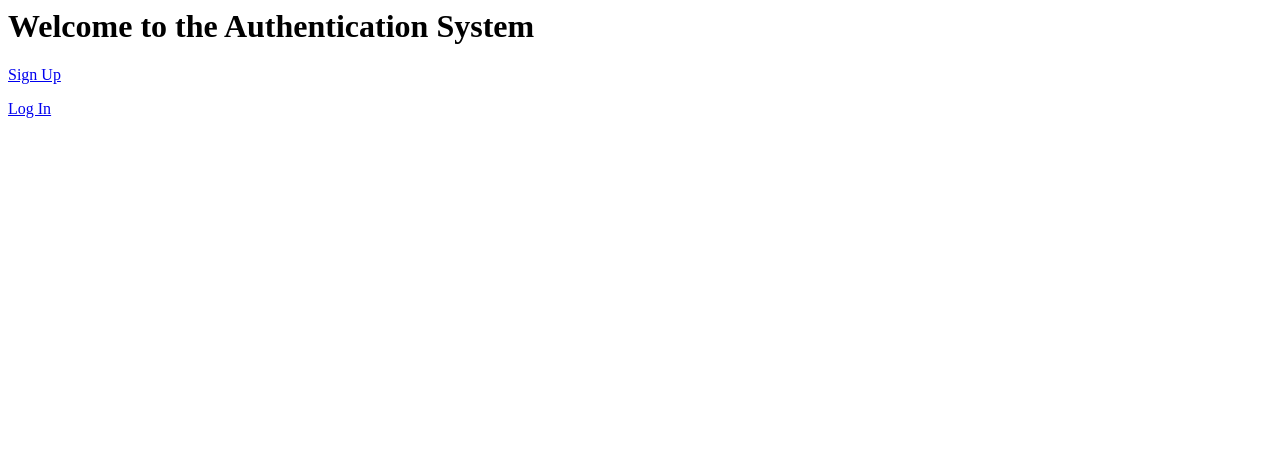
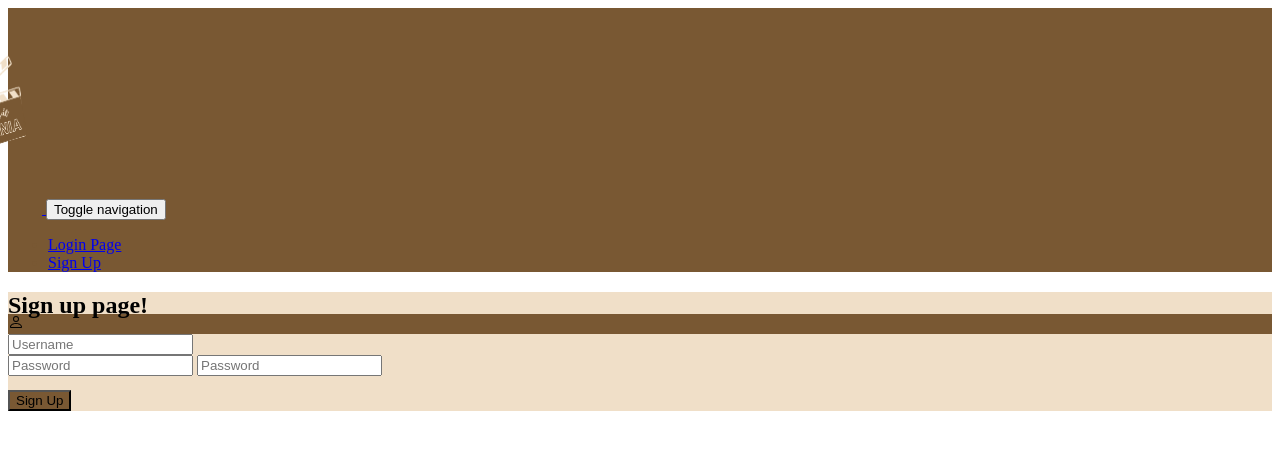
Before and after one commit to tkg1121/IT-490, a PHP site: page / in a window 1280 px wide. Shown: the top 450 px of the page. Run offline with PHP 8.4, Linux system fonts and the light colour scheme.

Commit message:
Update index.php

```diff
--- a/frontend/index.php
+++ b/frontend/index.php
@@ -1,13 +1,84 @@
 <?php
 session_start();
-include 'header.php';
+?>
+<!DOCTYPE html>
+<html data-bs-theme="light" lang="en" style>
 
-if (isset($_SESSION['username'])) {
-    echo "<h1>Welcome, " . htmlspecialchars($_SESSION['username']) . "!</h1>";
-    echo "<p><a href='logout.php'>Log out</a></p>";
-} else {
-    echo "<h1>Welcome to the Authentication System</h1>";
-    echo "<p><a href='signup.html'>Sign Up</a></p>";
-    echo "<p><a href='login.html'>Log In</a></p>";
-}
-?>
+<head>
+    <meta charset="utf-8" />
+    <meta name="viewport" content="width=device-width, initial-scale=1.0, shrink-to-fit=no" />
+    <title>IT490</title>
+</head>
+
+<body>
+    <nav class="navbar navbar-expand-md py-3" data-bs-theme="dark" style="background: #795833;color: #795833;border-style: none;border-color: #795833;border-top-style: none;border-right-style: none;border-bottom-style: none;border-left-style: none;">
+        <div class="container">
+            <a class="navbar-brand d-flex align-items-center" href="index.html">
+                <span class="bs-icon-sm bs-icon-rounded bs-icon-primary d-flex justify-content-center align-items-center me-2 bs-icon" style="background: url('C.png');">
+                    <img width="134" height="186" style="padding-top: 26px;padding-bottom: 26px;margin-bottom: -33px;margin-top: 1px;padding-right: 0px;margin-right: -11px;padding-left: 0px;margin-left: -89px;" src="C.png" loading="lazy" />
+                </span>
+            </a>
+            <button class="navbar-toggler" data-bs-toggle="collapse" data-bs-target="#navcol-5">
+                <span class="visually-hidden">Toggle navigation</span>
+                <span class="navbar-toggler-icon"></span>
+            </button>
+            <div id="navcol-5" class="collapse navbar-collapse" style="background: #795833;">
+                <ul class="navbar-nav ms-auto" style="background: #795833;">
+                    <?php if (isset($_SESSION['username'])): ?>
+                        <li class="nav-item">
+                            <span class="nav-link">Welcome, <?php echo htmlspecialchars($_SESSION['username']); ?>!</span>
+                        </li>
+                        <li class="nav-item"><a class="nav-link" href="logout.php">Log out</a></li>
+                    <?php else: ?>
+                        <li class="nav-item"><a class="nav-link active" href="login.html">Login Page</a></li>
+                        <li class="nav-item"><a class="nav-link" href="signup.html">Sign Up</a></li>
+                    <?php endif; ?>
+                </ul>
+            </div>
+        </div>
+    </nav>
+
+    <main></main>
+
+    <section class="position-relative py-4 py-xl-5" style="background: #f0dfc8;">
+        <div class="container">
+            <div class="row mb-5">
+                <div class="col-md-8 col-xl-6 text-center mx-auto">
+                    <?php if (isset($_SESSION['username'])): ?>
+                        <h2>Welcome, <?php echo htmlspecialchars($_SESSION['username']); ?>!</h2>
+                    <?php else: ?>
+                        <h2>Sign up page!</h2>
+                    <?php endif; ?>
+                </div>
+            </div>
+
+            <div class="row d-flex justify-content-center">
+                <div class="col-md-6 col-xl-4">
+                    <div class="card mb-5">
+                        <div class="card-body d-flex flex-column align-items-center" style="margin-top: -25px;">
+                            <div class="bs-icon-xl bs-icon-circle bs-icon-primary bs-icon my-4" style="background: #795833;">
+                                <svg class="bi bi-person" xmlns="http://www.w3.org/2000/svg" width="1em" height="1em" fill="currentColor" viewBox="0 0 16 16">
+                                    <path d="M8 8a3 3 0 1 0 0-6 3 3 0 0 0 0 6m2-3a2 2 0 1 1-4 0 2 2 0 0 1 4 0m4 8c0 1-1 1-1 1H3s-1 0-1-1 1-4 6-4 6 3 6 4m-1-.004c-.001-.246-.154-.986-.832-1.664C11.516 10.68 10.289 10 8 10c-2.29 0-3.516.68-4.168 1.332-.678.678-.83 1.418-.832 1.664z"></path>
+                                </svg>
+                            </div>
+                            <?php if (!isset($_SESSION['username'])): ?>
+                                <form class="text-center" method="post">
+                                    <div class="mb-3"><input class="form-control" type="email" name="Username" placeholder="Username" /></div>
+                                    <div class="mb-3">
+                                        <input class="form-control" type="password" name="password" placeholder="Password" style="margin-bottom: 14px;" />
+                                        <input class="form-control" type="text" name="password" placeholder="Password" />
+                                    </div>
+                                    <div class="mb-3">
+                                        <button class="btn btn-primary d-block w-100" type="submit" style="background: #795833;">Sign Up</button>
+                                    </div>
+                                </form>
+                            <?php endif; ?>
+                        </div>
+                    </div>
+                </div>
+            </div>
+        </div>
+    </section>
+</body>
+
+</html>
```
